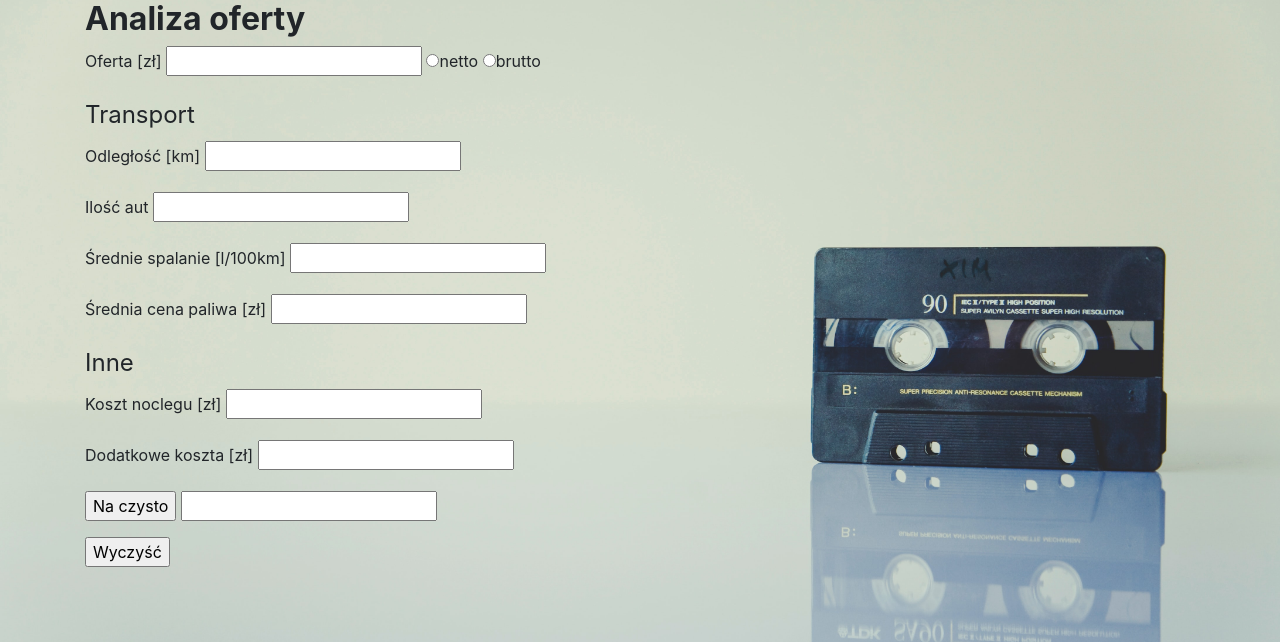
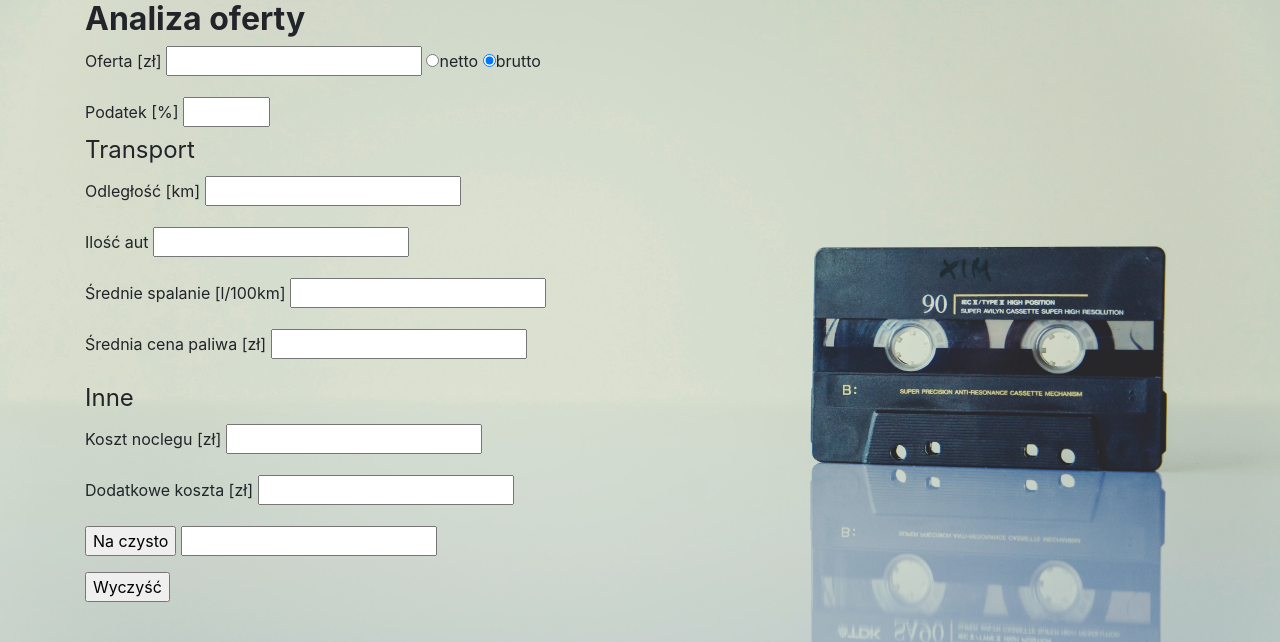
Before and after one commit to maciejwrobel/band-finances, a Django app: page /start/fast/analiza/ in a window 1280 px wide. Shown: the top 642 px of the page. Run offline with Django 3.2, Linux system fonts and the light colour scheme; some libraries are stand-ins or nearby versions.

Commit message:
ANALIZA zakonczona, sprawna, liczaca, radiobuttony, chowanie i resetowanie wartosci

```diff
--- a/nie_gram/muzyk/templates/muzyk/analiza.html
+++ b/nie_gram/muzyk/templates/muzyk/analiza.html
@@ -8,6 +8,8 @@
     <link rel="stylesheet" type="text/css" href="{% static 'muzyk/style.css' %}">
     <meta charset="UTF-8">
     <title>Analiza oferty</title>
+
+
 </head>
 <body>
 <form method="post">
@@ -24,9 +26,12 @@
       <p><label>Oferta [zł] </label> <input type="number" min="0" name="oferta" />
 
 
-    <input type="radio" name="wartosc" value="netto" id="netto" >netto
-      <input type="radio" name="wartosc" value="brutto" id="brutto" >brutto</p>
+    <input type="radio" name="wartosc" value="netto" id="netto" onclick="showHide()">netto
+          <input type="radio" name="wartosc" value="brutto" id="brutto" onclick="showHide()" checked>brutto
 
+    <div id="hiddenBlock">
+        <label>Podatek [%]</label> <input type="number" min="0" max="99" name="podatek" id="podatek" />
+    </div>
 
      <fieldset>
          <legend>Transport</legend>
@@ -61,8 +66,21 @@
  </form>
 
 <script>
+    function showHide() {
+
+                if(document.getElementById("netto").checked) {
+                    document.getElementById("podatek").value = "0";
+                    document.getElementById("hiddenBlock").style.display='none';
+                } else {
+                    document.getElementById("hiddenBlock").style.display='block';
+                    }
+            }
+
+
+
     function calcWynik() {
         let of = document.getElementsByName("oferta")[0].value;
+        let pod = document.getElementsByName("podatek")[0].value;
         let inn = document.getElementsByName("inne")[0].value;
         let odl = document.getElementsByName("odleglosc")[0].value;
         let car = document.getElementsByName("cars")[0].value;
@@ -72,7 +90,7 @@
 
         let transport = Number(car) * Number(odl) * Number(spa) * Number(pal) / 100
 
-        let wyn = Number(of) - Number(inn) - Number(transport) - Number(noc);
+        let wyn = (Number(of) *(1- (Number(pod) / 100))) - Number(inn) - Number(transport) - Number(noc);
         document.getElementsByName("wyn")[0].value = wyn;
     }
 
```
